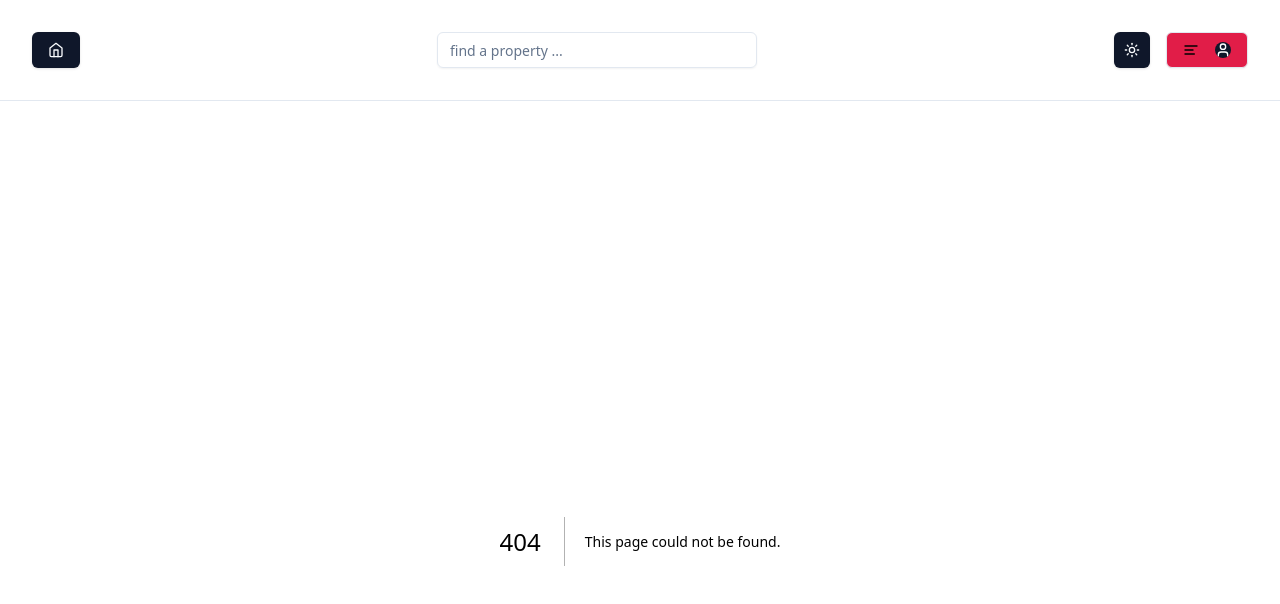
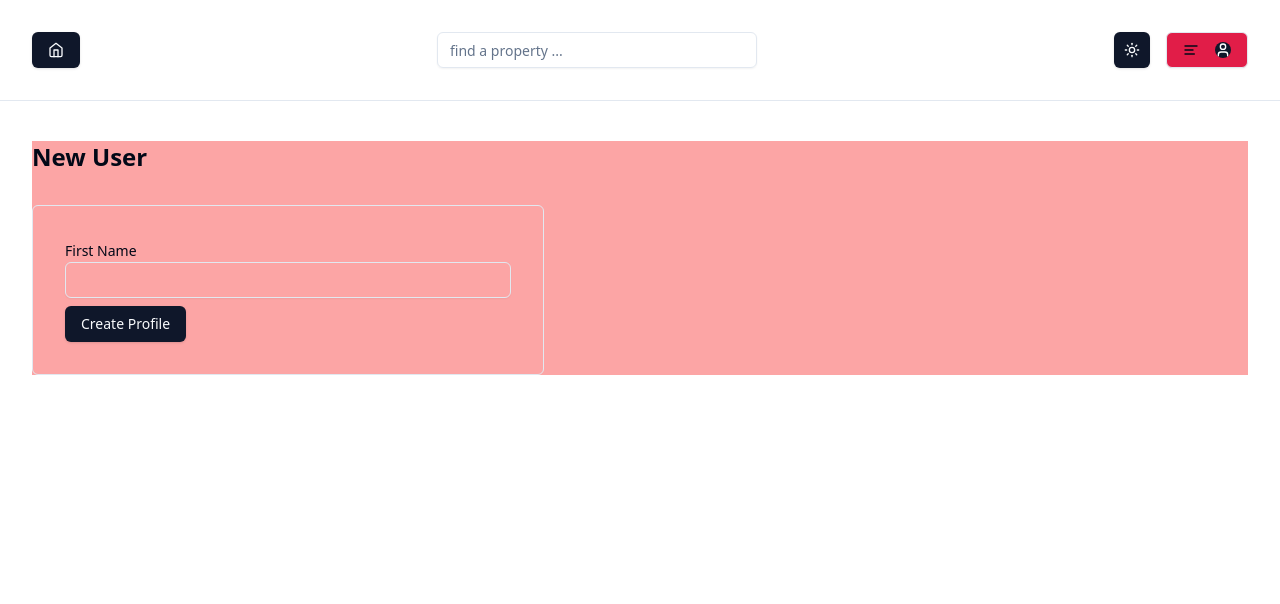
Before and after one commit to charlestanev/rentify, a Next.js app: page /profile/create in a window 1280 px wide. Before the commit this address had no page. Shown: the top 604 px of the page. Built offline with nearby package versions, Linux system fonts and the light colour scheme.

Commit message:
add CreateProfilePage component; implement form for new user profile creation with first name input

```diff
--- /dev/null
+++ b/app/profile/create/page.tsx
@@ -0,0 +1,29 @@
+import { Button } from '@/components/ui/button';
+import { Input } from '@/components/ui/input';
+import { Label } from '@/components/ui/label';
+import React from 'react'
+
+const createProfileAction = async (formData: FormData) => {
+    'use server';
+    const firstName = formData.get('firstName') as string;
+    console.log(firstName);
+}
+
+const CreateProfilePage = () => {
+    return (
+        <section className='bg-red-300'>
+            <h1 className='text-2xl font-semibold mb-8 capitalize'>new user</h1>
+            <div className='border p-8 rounded-md max-w-lg'>
+                <form action={createProfileAction}>
+                    <div className="mb-2">
+                        <Label htmlFor='firstName'>First Name</Label>
+                        <Input type='text' id='firstName' name='firstName' />
+                    </div>
+                    <Button type='submit'>Create Profile</Button>
+                </form>
+            </div>
+        </section>
+    )
+}
+
+export default CreateProfilePage
```
